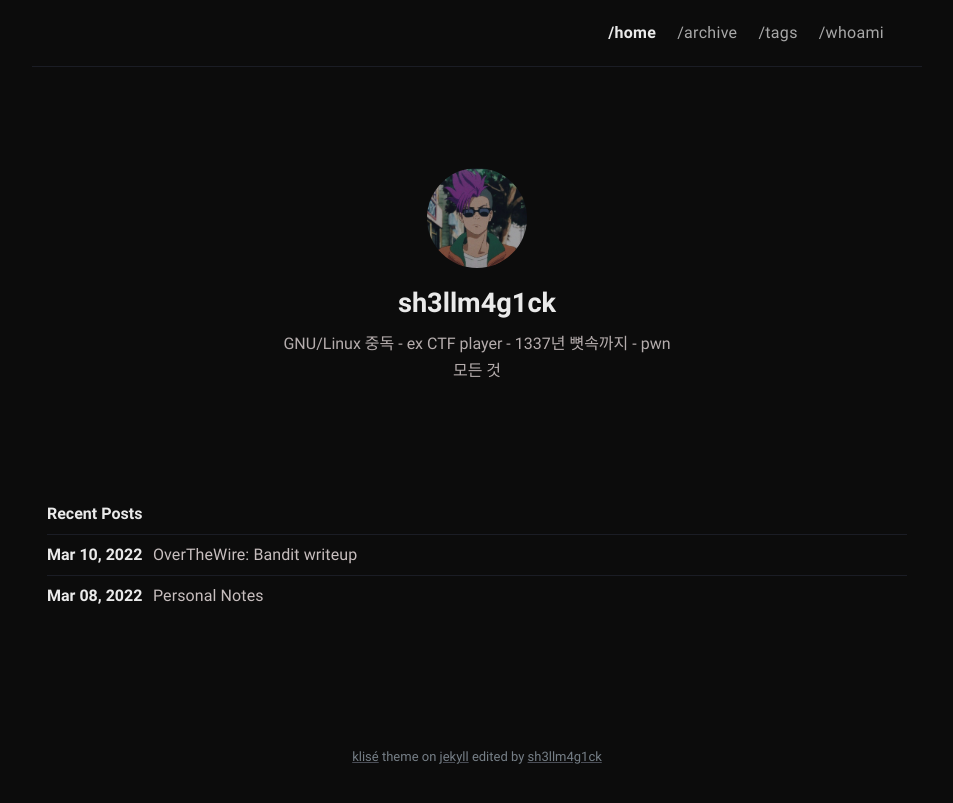
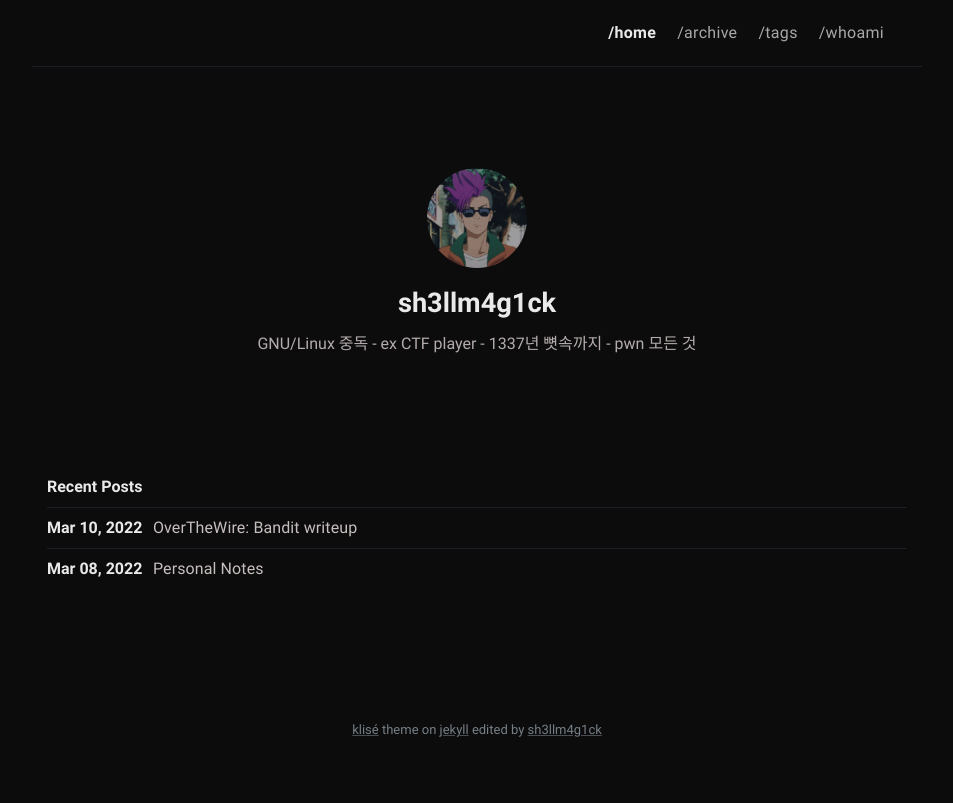
Before and after one commit to sh3llm4g1ck/sh3llm4g1ck.github.io, a Jekyll site: the page built from index.md, in a window 1280 px wide. Shown: the top 803 px of the page, without its empty margins (163-1116 px from the left). Built offline with Jekyll 4.4.1, drawn with Linux system fonts in a browser that asks for light colours.

Commit message:
Update _layout.scss

```diff
--- a/_sass/klise/_layout.scss
+++ b/_sass/klise/_layout.scss
@@ -235,7 +235,7 @@
   .author-bio {
     margin: 0 auto;
     opacity: 0.9;
-    max-width: 393px;
+    max-width: 500px;
     line-height: 1.688;
   }
 }
```
